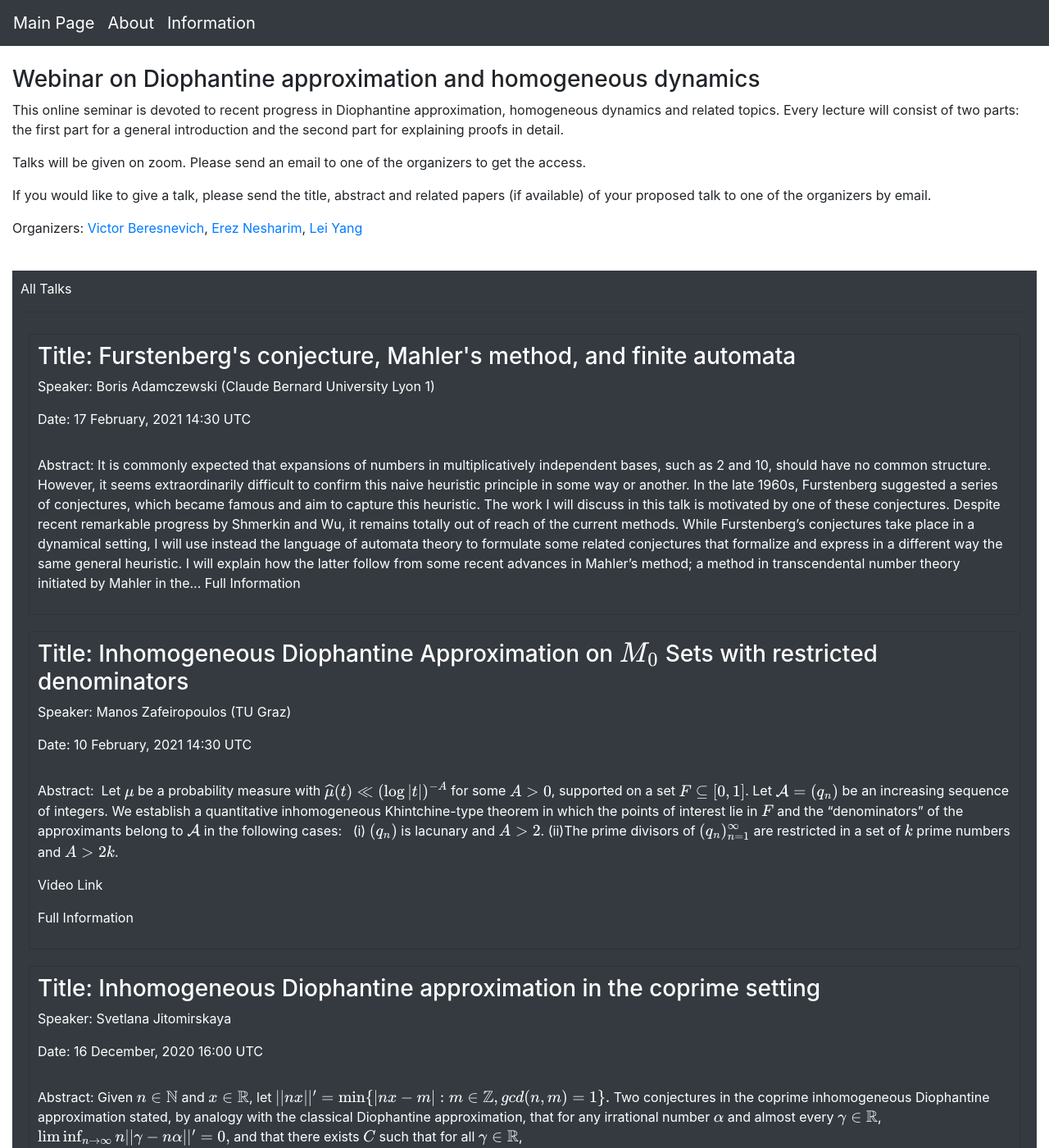
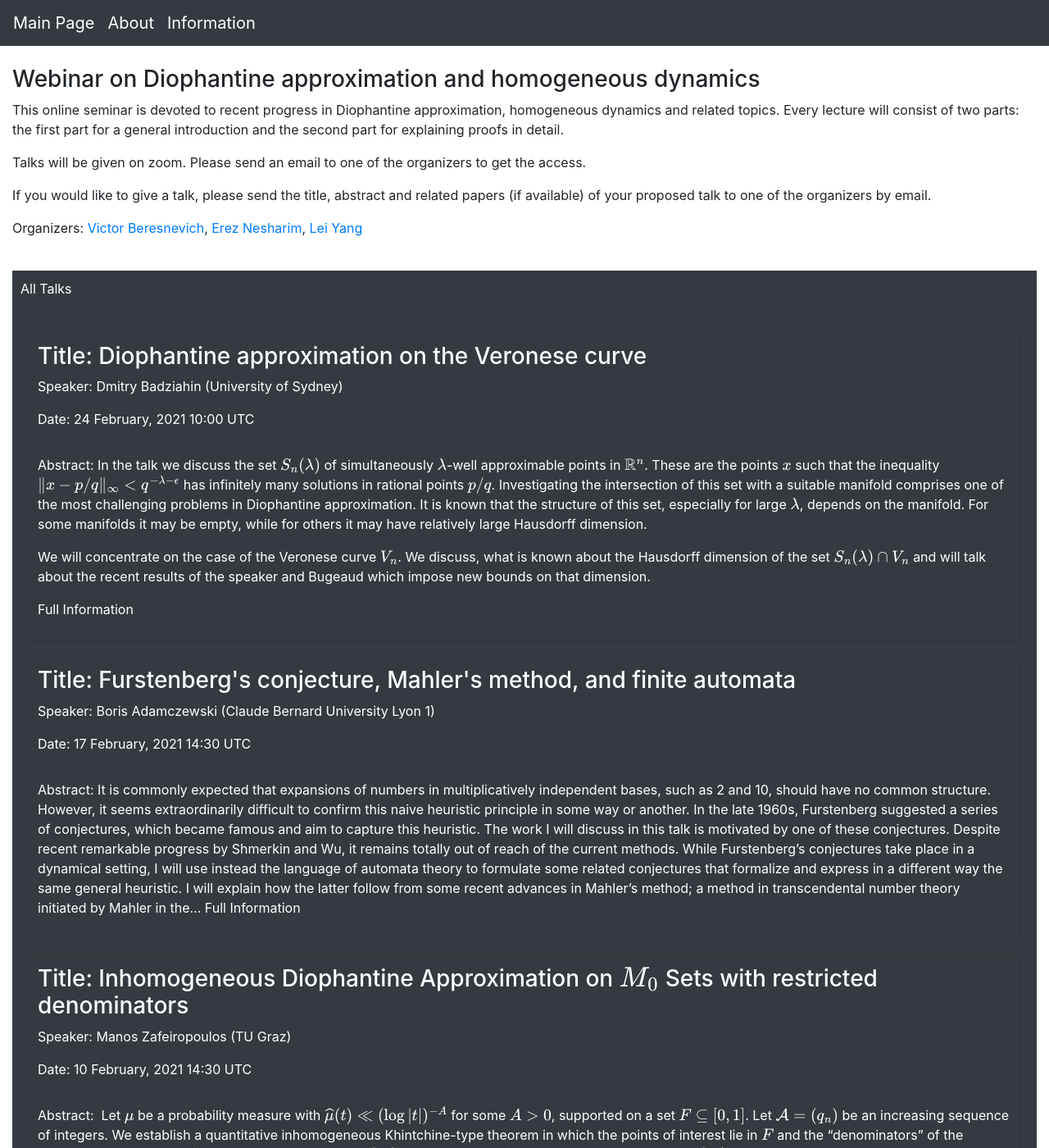
Before and after one commit to lively-cat-lover/DAHD-webinar, a Jekyll site: the page built from index.md, in a window 1280 px wide and 1400 px high. Shown: the whole window at 82% size. Built offline with Jekyll 4.4.1, drawn with Linux system fonts in a browser that asks for light colours; formulas are drawn with MathJax 3; our own code applies the rules of GitHub Pages for plain Markdown files; some of the changed text lies outside the part shown.

Commit message:
add new talk and video link

```diff
--- /dev/null
+++ b/_posts/2021-02-24-Dmitri.md
@@ -0,0 +1,13 @@
+---
+layout: post
+title: Diophantine approximation on the Veronese curve
+speaker: Dmitry Badziahin (University of Sydney)
+date: 2021-02-24 10:00:00 +0000
+categories: Diophantine approximation
+---
+
+Abstract: In the talk we discuss the set $S_n(\lambda)$ of simultaneously $\lambda$-well approximable points in $\mathbb{R}^n$. These are the points $x$ such that the inequality
+$$\| x - p/q\|_\infty < q^{-\lambda - \epsilon}$$
+has infinitely many solutions in rational points $p/q$. Investigating the intersection of this set with a suitable manifold comprises one of the most challenging problems in Diophantine approximation. It is known that the structure of this set, especially for large $\lambda$, depends on the manifold. For some manifolds it may be empty, while for others it may have relatively large Hausdorff dimension.
+
+We will concentrate on the case of  the Veronese curve $V_n$. We discuss, what is known about the Hausdorff dimension of the set $S_n(\lambda) \cap V_n$ and will talk about the recent results of the speaker and Bugeaud which impose new bounds on that dimension.
```
Also changed, not shown: _posts/2021-02-17-Boris.md (+2 -0 lines).
